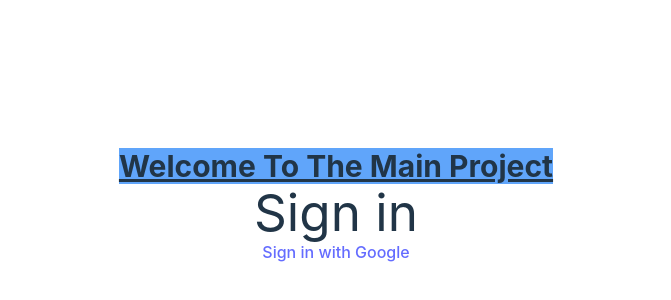
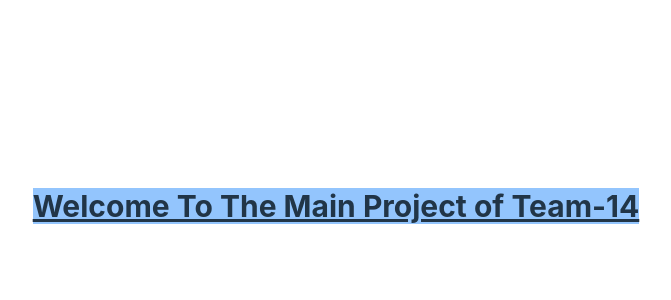
Before and after one commit to chingu-voyages/v43-tier2-team-14, a React (Vite) app: page / in a window 1280 px wide. Shown: the part 194-494 px from the top of the page, without its empty margins (304-975 px from the left). Built offline with nearby package versions, Linux system fonts and the light colour scheme.

Commit message:
Remove code i was testing

```diff
--- a/src/App.jsx
+++ b/src/App.jsx
@@ -1,23 +1,13 @@
-import { useState } from "react";
 import "./App.css";
 
-const signWithGoogleHandler = () => {
-  console.log("signin");
-};
-
 function App() {
-  const [count, setCount] = useState(0);
 
   return (
     <div className="App">
-      <h1 className="text-3xl bg-blue-400 font-bold underline">
-        Welcome To The Main Project
+      <h1 className="text-3xl bg-blue-300 font-bold underline">
+        Welcome To The Main Project of Team-14
       </h1>
-      {/* <button onClick={signWithGoogleHandler}>Signin With Google</button> */}
-      <h1>Sign in</h1>
-      <a className="button google" href="/login/federated/google">
-        Sign in with Google
-      </a>
+
     </div>
   );
 }
```
